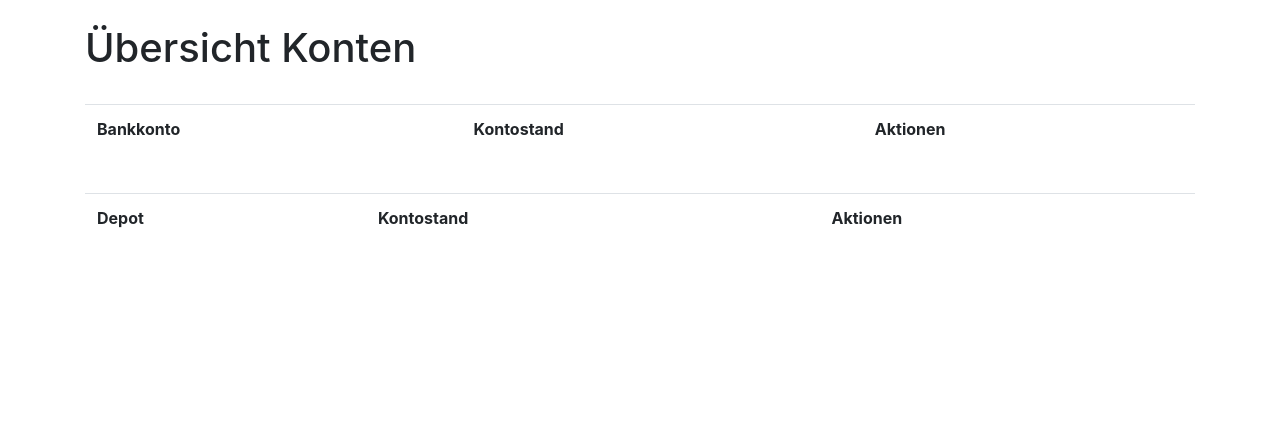
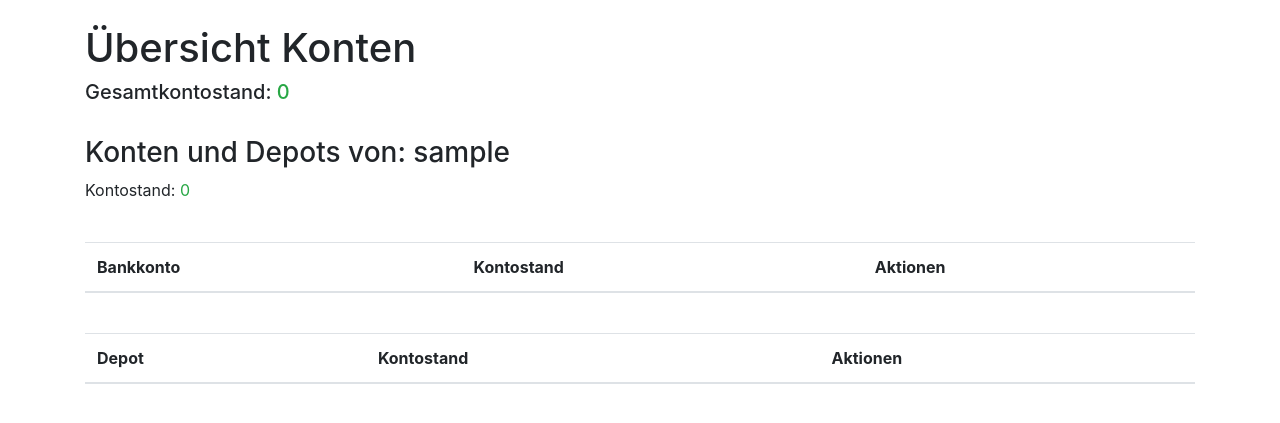
Before and after one commit to tschuelia/finance-website, a Django app: page / in a window 1280 px wide. Shown: the part 56-479 px from the top of the page. Run offline with Django 4.2, Linux system fonts and the light colour scheme; the visitor is signed in with stand-in values (Sample User, id 1); data comes from the database, SQL or seed files in the repository; lists and menus that the app fills with data are empty; some libraries are stand-ins or nearby versions.

Commit message:
add per user view

```diff
--- a/accounting/models.py
+++ b/accounting/models.py
@@ -232,17 +232,20 @@ def check_user_permissions(user, account):
 
 
 def get_bank_accounts_for_user(user):
-    if user.is_superuser:
-        return BankAccount.objects.all()
-    else:
-        return BankAccount.filter(owner=user)
+    return BankAccount.objects.filter(owner=user)
 
 
 def get_bank_depots_for_user(user):
-    if user.is_superuser:
-        return BankDepot.objects.all()
-    else:
-        return BankDepot.filter(owner=user)
+    return BankDepot.objects.filter(owner=user)
+
+
+def get_balance_for_user(user):
+    bank_accounts = get_bank_accounts_for_user(user)
+    total_accounts = sum([b.get_balance() for b in bank_accounts])
+    depots = get_bank_depots_for_user(user)
+    total_depots = sum([d.get_balance() for d in depots])
+
+    return total_accounts + total_depots
 
 
 def check_any_pattern_in_string(string, patterns):
--- a/accounting/templates/accounting/bank_account_detail.html
+++ b/accounting/templates/accounting/bank_account_detail.html
@@ -11,6 +11,7 @@
     </div>
 </div>
 <h5>Konto: {{ account }}</h5>
+<p>Besitzer: {{ account.owner }}</p>
 <p>Kontostand:
     <span class="{% if account.get_balance < 0 %} text-danger {% else %} text-success {% endif %}">{{ account.get_balance }}</span>
 </p>
--- a/accounting/templates/accounting/bank_accounts.html
+++ b/accounting/templates/accounting/bank_accounts.html
@@ -1,15 +1,23 @@
 {% extends "accounting/base.html" %}
 {% block content %}
 <h1>Übersicht Konten</h1>
+<h5>Gesamtkontostand: <span class="{% if total_balance < 0 %} text-danger {% else %} text-success {% endif %}">{{ total_balance }}</span></h5>
+<br>
+{% for user, item in users_and_accounts.items %}
+    <h3>Konten und Depots von: {{ user }}</h3>
+    <p>Kontostand:
+        <span class="{% if item.2 < 0 %} text-danger {% else %} text-success {% endif %}">{{ item.2 }}</span>
+    </p>
     <br>
     <div class="table-responsive">
         <table class="table">
-        <tr>
+            <thead><tr>
                 <th>Bankkonto</th>
                 <th>Kontostand</th>
                 <th>Aktionen</th>
-        </tr>
-        {% for acc in accounts %}
+            </tr></thead>
+            <tbody>
+            {% for acc in item.0 %}
             <tr>
                 <td><a href="{% url 'transactions' acc.pk %}">{{ acc }}</a></td>
                 <td class="{% if acc.get_balance < 0.0 %} text-danger {% else %} text-success{% endif %}">
@@ -20,17 +28,19 @@
                 </td>
             </tr>
             {% endfor %}
+            </tbody>
         </table>
     </div>
     <br>
     <div class="table-responsive">
         <table class="table">
-        <tr>
+            <thead><tr>
                 <th>Depot</th>
                 <th>Kontostand</th>
                 <th>Aktionen</th>
-        </tr>
-        {% for dep in depots %}
+            </tr></thead>
+            <tbody>
+            {% for dep in item.1 %}
             <tr>
                 <td><a href="{% url 'depot-detail' dep.pk %}">{{ dep }}</a></td>
                 <td class="{% if dep.current_balance < 0.0 %} text-danger {% else %} text-success{% endif %}">
@@ -41,7 +51,9 @@
                 </td>
             </tr>
             {% endfor %}
+            </tbody>
         </table>
     </div>
-
+    <br>
+{% endfor %}
 {% endblock content %}
--- a/accounting/views.py
+++ b/accounting/views.py
@@ -1,3 +1,4 @@
+from django.contrib.auth.models import User
 from django_addanother.views import CreatePopupMixin
 from django.core.paginator import Paginator
 from django.contrib.auth.decorators import login_required
@@ -11,7 +12,7 @@ from .models import (
     BankDepot, DepotAsset, Transaction,
     Category,
     check_user_permissions,
-    get_bank_accounts_for_user,
+    get_balance_for_user, get_bank_accounts_for_user,
     get_bank_depots_for_user,
     update_transaction_categories_for_account
 )
@@ -38,9 +39,25 @@ def accounts_view(request):
     """
     Display all bank accounts the user is allowed to view
     """
-    accounts = get_bank_accounts_for_user(request.user)
-    depots = get_bank_depots_for_user(request.user)
-    context = {"accounts": accounts, "depots": depots}
+    user = request.user
+    users_and_accounts = {}
+    total_balance = 0
+    if user.is_superuser:
+        all_users = User.objects.all()
+        for user in all_users:
+            accounts = get_bank_accounts_for_user(user)
+            depots = get_bank_depots_for_user(user)
+            balance = get_balance_for_user(user)
+            users_and_accounts[user] = (accounts, depots, balance)
+            total_balance += balance
+    else:
+        accounts = get_bank_accounts_for_user(request.user)
+        depots = get_bank_depots_for_user(request.user)
+        balance = get_balance_for_user(request.user)
+        total_balance = balance
+        users_and_accounts[request.user] = (accounts, depots, balance)
+
+    context = {"users_and_accounts": users_and_accounts, "total_balance": total_balance}
     return render(request, "accounting/bank_accounts.html", context)
 
 
```
Also changed, not shown: accounting/templates/accounting/bank_depot_detail.html (+7 -3 lines). Lines whose indentation alone changed are shown as unchanged.
